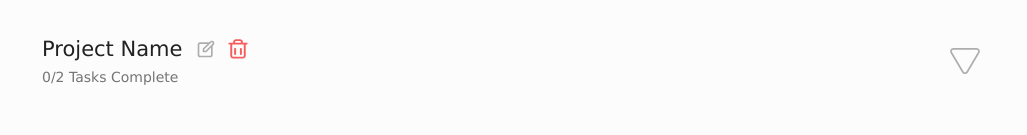
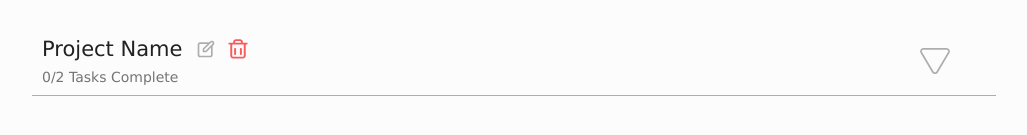
Before and after one commit to liuworkgit/doit-webapp, a website built with webpack: page src/index-template.html in a window 1280 px wide. Shown: the part 111-246 px from the top of the page, without its empty margins (126-1153 px from the left). Built offline with nearby package versions, Linux system fonts and the light colour scheme; files whose address does not match are found by name.

Commit message:
Added bottom border to project.

```diff
--- a/src/styles/index.css
+++ b/src/styles/index.css
@@ -117,6 +117,7 @@ p {
 }
 .project {
     align-items: center;
+    border-bottom: 1px solid var(--light-grey);
     display: block flex;
     padding: 10px;
 }
@@ -134,3 +135,6 @@ p {
 #projects-window {
     width: 100%;
 }
+.show-tasks-btn {
+    margin-right: 30px;
+}
```
